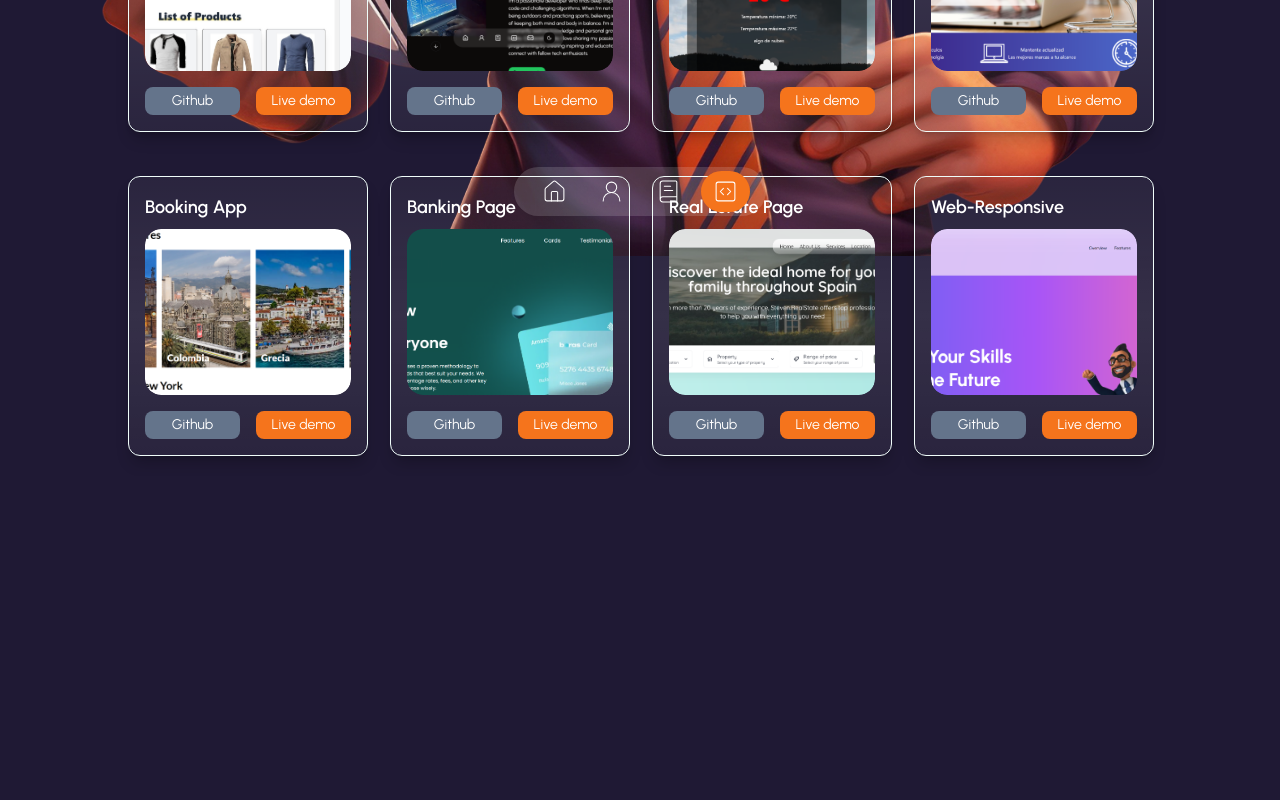
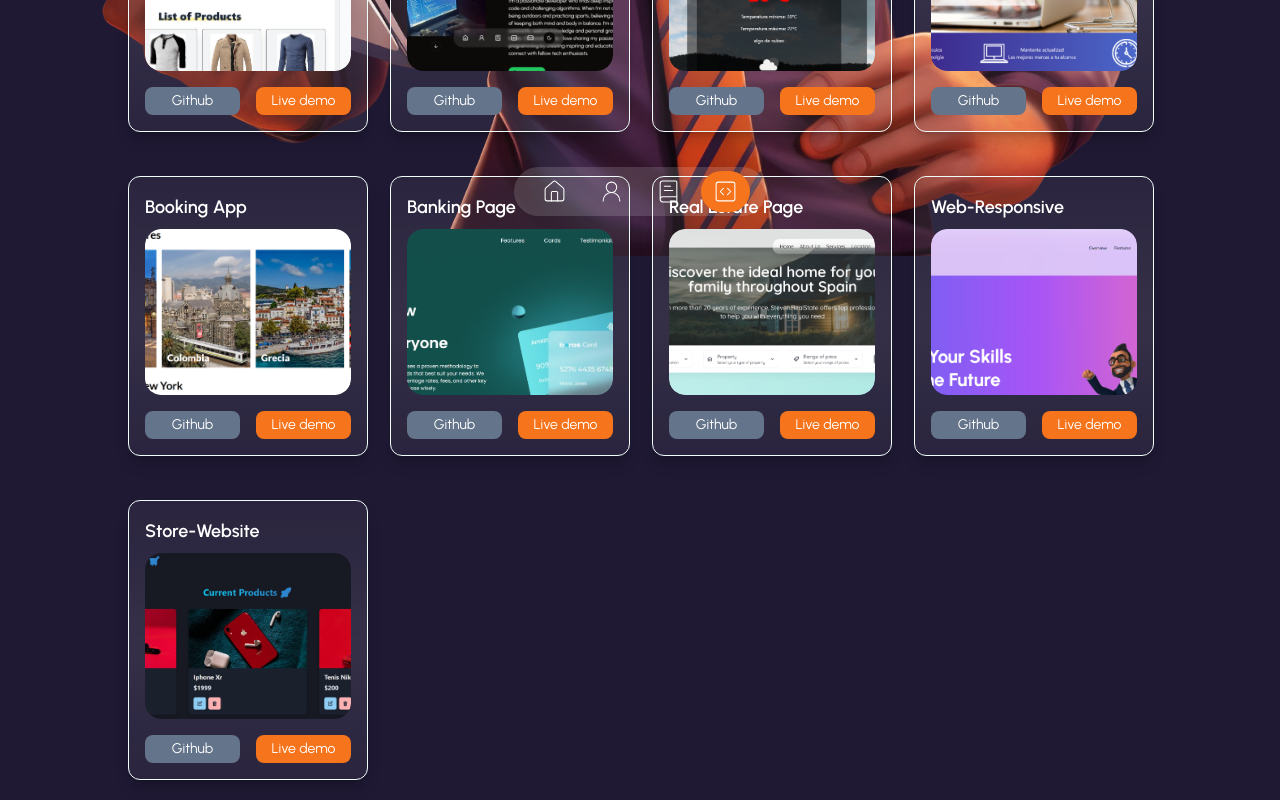
Before and after one commit to Steven0319/interactive-portfolio, a Next.js app: page /portfolio in a window 1280 px wide. Shown: the part 544-1344 px from the top of the page. Before the commit the page ends 1020 px from the top, so only its background shows below. Built offline with nearby package versions, Linux system fonts and the light colour scheme.

Commit message:
adding new project

```diff
--- a/src/app/data.tsx
+++ b/src/app/data.tsx
@@ -208,4 +208,13 @@ export const dataPortfolio = [
     urlGithub: "https://github.com/Steven0319/Web-Responsive.git",
     urlDemo: "https://steventech.netlify.app/",
   },
+
+  {
+    id: 9,
+    title: "Store-Website",
+    image: "/image-10.jpg",
+    urlGithub: "https://github.com/Steven0319/Store-Website.git",
+    urlDemo: "https://store-website-qps3.onrender.com/",
+  },
+
 ];
```
Also changed, not shown: public/image-10.jpg.
